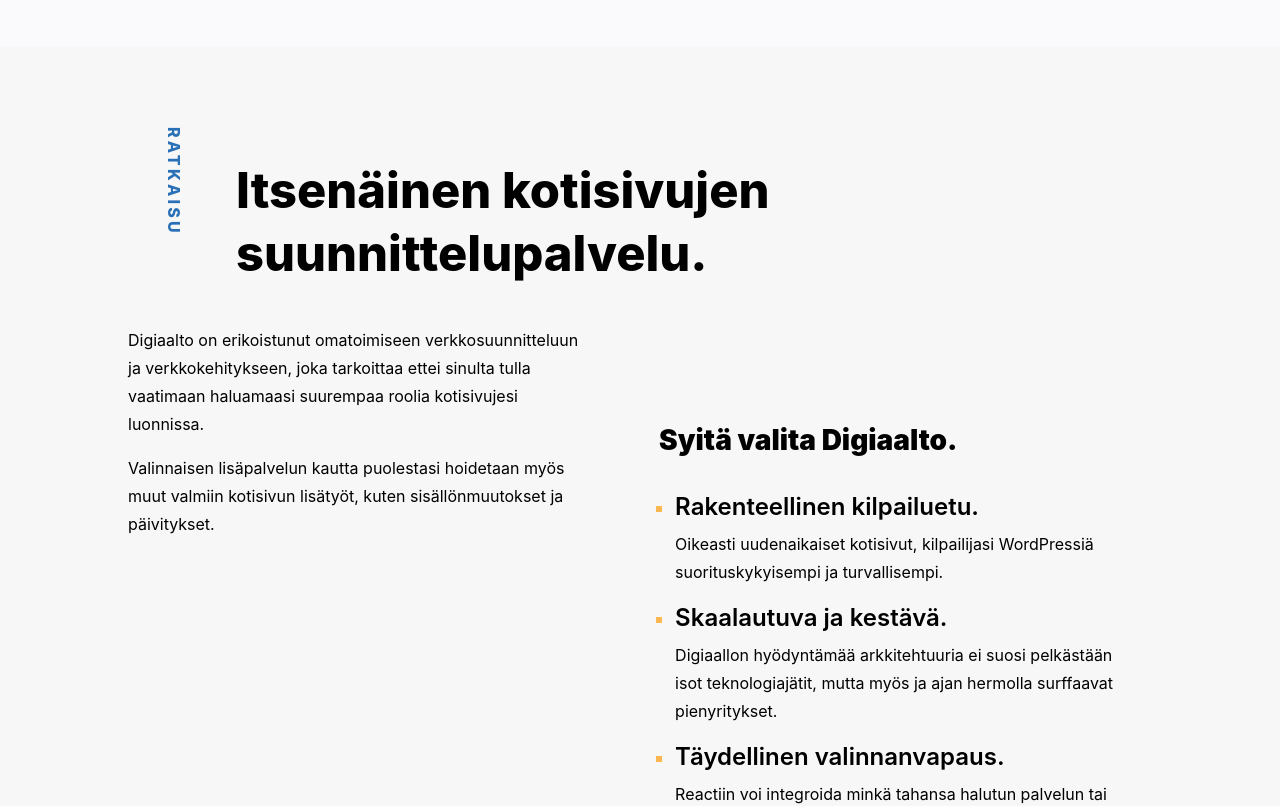
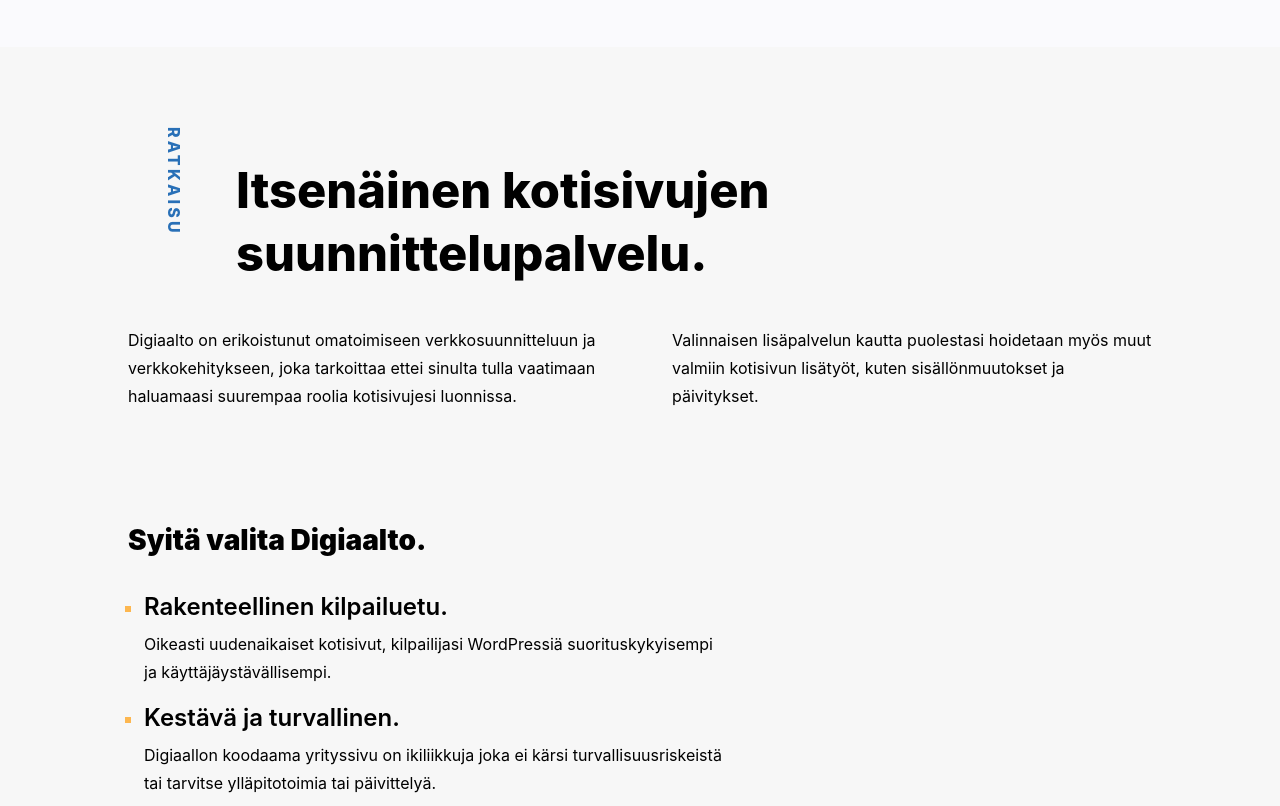
Before and after one commit to digiaalto/etusivu, a Next.js app: page / in a window 1280 px wide. Shown: the part 1280-2086 px from the top of the page. Built offline with nearby package versions, Linux system fonts and the light colour scheme; a small style sheet from the web is missing.

Commit message:
Animaatio korjauksia

```diff
--- a/components/Benefits.js
+++ b/components/Benefits.js
@@ -1,17 +1,19 @@
 import styles from "../styles/Benefits.module.sass"
+import { Fade } from "react-awesome-reveal"
 
 const Benefits = () => {
   return (
     <div className={styles.benefits}>
+      <Fade delay={100} damping={0.2} cascade triggerOnce>
         <span className={styles.benefitHeader}>Syitä valita Digiaalto.</span>
         <ul className={styles.benefitsList}>
           <Benefit
             benefitHeader="Rakenteellinen kilpailuetu."
-          benefitText="Oikeasti uudenaikaiset kotisivut, kilpailijasi WordPressiä suorituskykyisempi ja turvallisempi."
+            benefitText="Oikeasti uudenaikaiset kotisivut, kilpailijasi WordPressiä suorituskykyisempi ja käyttäjäystävällisempi."
           />
           <Benefit
-          benefitHeader="Skaalautuva ja kestävä."
-          benefitText="Digiaallon hyödyntämää arkkitehtuuria ei suosi pelkästään isot teknologiajätit, mutta myös ja ajan hermolla surffaavat pienyritykset."
+            benefitHeader="Kestävä ja turvallinen."
+            benefitText="Digiaallon koodaama yrityssivu on ikiliikkuja joka ei kärsi turvallisuusriskeistä tai tarvitse ylläpitotoimia tai päivittelyä."
           />
           <Benefit
             benefitHeader="Täydellinen valinnanvapaus."
@@ -22,6 +24,7 @@ const Benefits = () => {
             benefitText="Digiaalto tähtää kehittäjänä teknilliseen täydellisyyteen ja todistaa tulokset Google Lighthouse verkkosivun laatutestillä."
           />
         </ul>
+      </Fade>
     </div>
   )
 }
--- a/components/LP_Hero.js
+++ b/components/LP_Hero.js
@@ -21,7 +21,7 @@ const Hero = (props) => {
   return (
     <section className={styles.section} id="digiaalto" ref={refs}>
       <div className={styles.content}>
-        <Fade delay={200} triggerOnce>
+        <Fade delay={400} triggerOnce>
           <StylizedHeaders animElement={animElement} />
           <CtaButtons />
         </Fade>
--- a/components/LP_Pricing.js
+++ b/components/LP_Pricing.js
@@ -1,10 +1,12 @@
 import styles from "../styles/LP_Pricing.module.sass"
+import { Fade } from "react-awesome-reveal"
 import Expect from "./LP_Expect"
 
 const LP_Pricing = (props) => {
   const { refs } = props
   return (
     <section className={styles.section} id="hinta" ref={refs}>
+      <Fade delay={300} direction="up" triggerOnce>
         <div className={styles.content}>
           <h3 className={styles.header}>
             Yrityssivut avaimet käteen toimituksella kiinteään hintaan 3,200€
@@ -16,6 +18,7 @@ const LP_Pricing = (props) => {
           </p>
           <Expect />
         </div>
+      </Fade>
     </section>
   )
 }
--- a/components/LP_Problem.js
+++ b/components/LP_Problem.js
@@ -6,10 +6,9 @@ const LP_Problem = (props) => {
 
   return (
     <section className={styles.section} id="kotisivujen-hankinta" ref={refs}>
-      <Fade fraction={0.1} delay={400} triggerOnce>
       <div className={styles.content}>
         <div className={styles.headerWrapper}>
-            <Fade delay={400} direction="left">
+          <Fade fraction={1} direction="left">
             <span className={styles.preheader}>Ongelma</span>
           </Fade>
           <h1 className={styles.header}>
@@ -28,14 +27,13 @@ const LP_Problem = (props) => {
           <div className={styles.textColumn}>
             <p>
               Kiireisen yrittäjän ei kuitenkaan aina ole taloudellisesti
-                kannattavaa investoida paljon työaikaa kotisivun suunnitteluun
-                tai ylläpitoon, varsinkin jos se on pois oman yritystoiminnan
+              kannattavaa investoida paljon työaikaa kotisivun suunnitteluun tai
+              ylläpitoon, varsinkin jos se on pois oman yritystoiminnan
               harjoittamisesta.
             </p>
           </div>
         </div>
       </div>
-      </Fade>
     </section>
   )
 }
--- a/components/LP_Solution.js
+++ b/components/LP_Solution.js
@@ -8,10 +8,9 @@ const LP_Solution = (props) => {
 
   return (
     <section className={styles.section} id="palvelut" ref={refs}>
-      <Fade fraction={0.1} delay={200} triggerOnce>
       <div className={styles.content}>
         <div className={styles.headerWrapper}>
-            <Fade delay={200} direction="left">
+          <Fade fraction={1} direction="left">
             <span className={styles.preheader}>Ratkaisu</span>
           </Fade>
           <h1 className={styles.header}>
@@ -25,18 +24,17 @@ const LP_Solution = (props) => {
               verkkokehitykseen, joka tarkoittaa ettei sinulta tulla vaatimaan
               haluamaasi suurempaa roolia kotisivujesi luonnissa.
             </p>
+          </div>
+          <div className={styles.textColumn}>
             <p>
               Valinnaisen lisäpalvelun kautta puolestasi hoidetaan myös muut
               valmiin kotisivun lisätyöt, kuten sisällönmuutokset ja
               päivitykset.
             </p>
           </div>
-            <div className={styles.textColumn}>
-              <Benefits />
         </div>
       </div>
-        </div>
-      </Fade>
+      <Benefits />
     </section>
   )
 }
--- a/styles/LP_Solution.module.sass
+++ b/styles/LP_Solution.module.sass
@@ -2,9 +2,9 @@
 
 // Layout.
 .section
+	z-index: 1
 	padding: map-get($padding, mobile)
 	position: relative
-	z-index: 1
 	background-color: map-get($colors, bgLight)
 .content
 	z-index: 1
```
Lines whose indentation alone changed are shown as unchanged.
